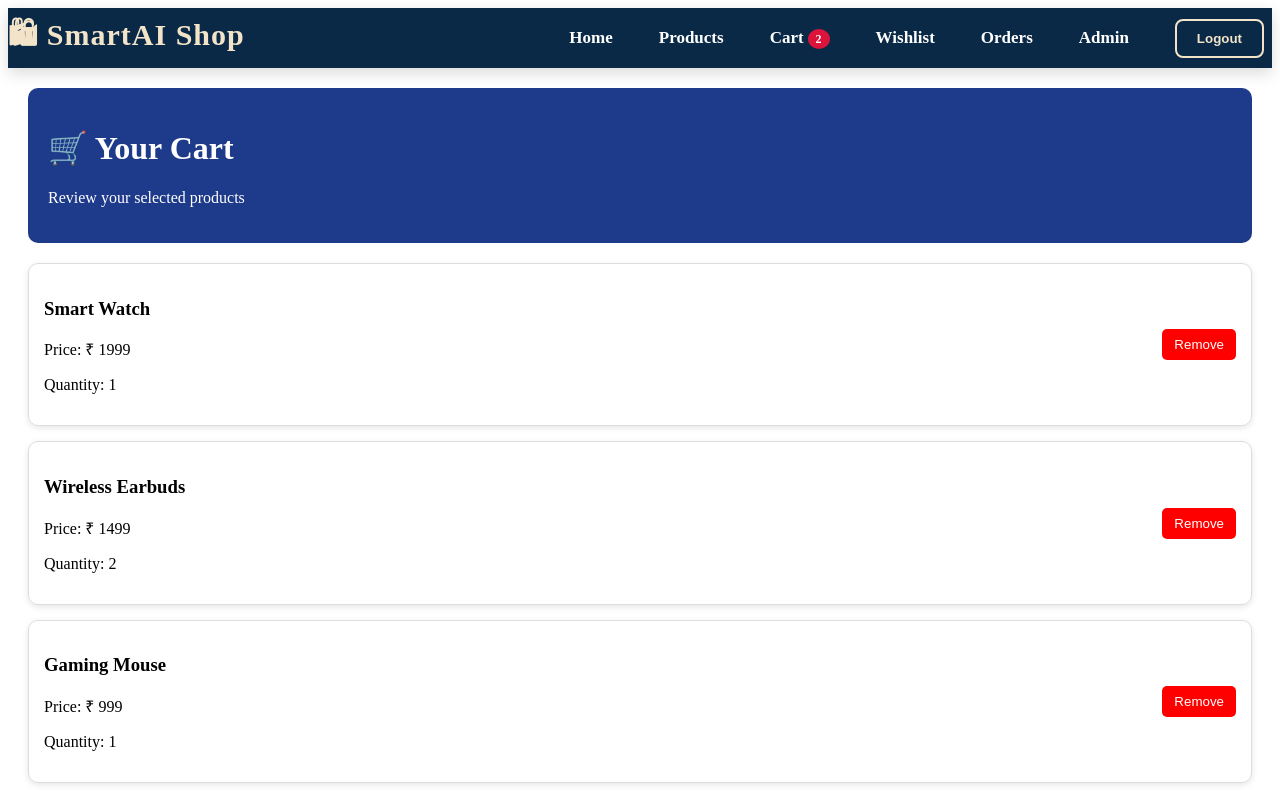
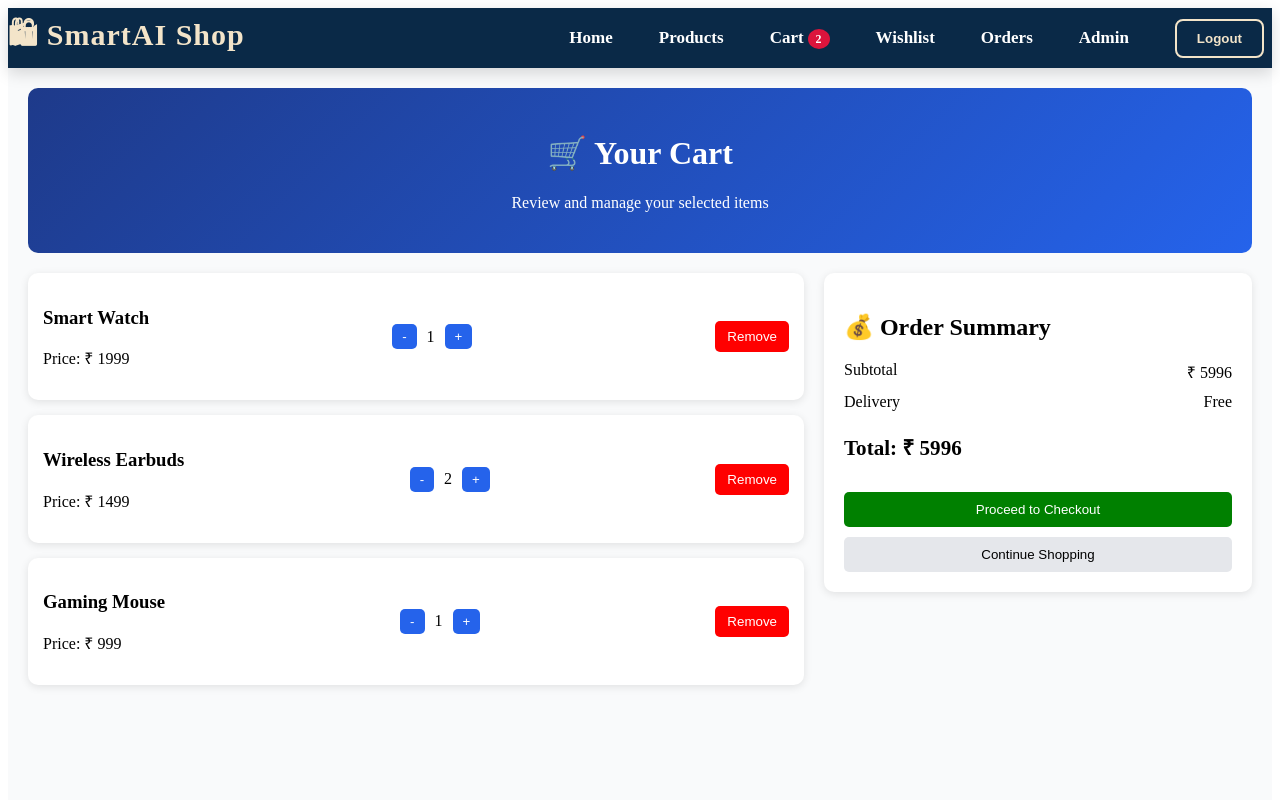
Before and after one commit to pallavinarsinge04/smart_ai_ecommerce, a React (Vite) app in the folder client/: page /cart in a window 1280 px wide. Shown: the top 800 px of the page. Built offline with nearby package versions, Linux system fonts and the light colour scheme; no server answers.

Commit message:
feat(cart): improve cart UI with quantity control, summary panel, and modern styling

```diff
--- a/client/src/pages/Cart.css
+++ b/client/src/pages/Cart.css
@@ -1,53 +1,123 @@
-.page-container{
-
-max-width:1200px;
-
-margin:40px auto;
-
-padding:35px;
-
-background:white;
-
-border-radius:20px;
-
-box-shadow:0 10px 25px rgba(0,0,0,.08);
-
+.cart-container {
+  padding: 20px;
+  background: #f9fafb;
+  min-height: 100vh;
 }
 
-.page-title{
-
-font-size:42px;
-
-margin-bottom:30px;
-
-color:#0A2947;
-
-text-align:center;
-
+/* HEADER */
+.cart-header {
+  background: linear-gradient(135deg, #1e3a8a, #2563eb);
+  color: white;
+  padding: 25px;
+  border-radius: 10px;
+  text-align: center;
 }
 
-.item{
-
-display:flex;
-
-justify-content:space-between;
-
-align-items:center;
-
-padding:20px;
-
-border-bottom:1px solid #eee;
-
+/* EMPTY CART */
+.empty-cart {
+  text-align: center;
+  margin-top: 50px;
+  padding: 40px;
+  background: white;
+  border-radius: 10px;
 }
 
-.item button{
+/* LAYOUT */
+.cart-layout {
+  display: flex;
+  gap: 20px;
+  margin-top: 20px;
+}
 
-background:#8B5E3C;
+/* ITEMS */
+.cart-items {
+  flex: 2;
+  display: flex;
+  flex-direction: column;
+  gap: 15px;
+}
 
-color:white;
+/* CARD */
+.cart-card {
+  display: flex;
+  justify-content: space-between;
+  align-items: center;
+  background: white;
+  padding: 15px;
+  border-radius: 10px;
+  box-shadow: 0 2px 8px rgba(0,0,0,0.1);
+  transition: 0.3s;
+}
 
-padding:10px 20px;
+.cart-card:hover {
+  transform: scale(1.02);
+}
 
-border-radius:8px;
+/* QTY */
+.qty-controls {
+  display: flex;
+  align-items: center;
+  gap: 10px;
+}
 
+.qty-controls button {
+  padding: 5px 10px;
+  border: none;
+  background: #2563eb;
+  color: white;
+  border-radius: 5px;
+  cursor: pointer;
 }
+
+/* REMOVE */
+.remove-btn {
+  background: red;
+  color: white;
+  border: none;
+  padding: 8px 12px;
+  border-radius: 5px;
+  cursor: pointer;
+}
+
+/* SUMMARY */
+.cart-summary {
+  flex: 1;
+  background: white;
+  padding: 20px;
+  border-radius: 10px;
+  height: fit-content;
+  box-shadow: 0 2px 8px rgba(0,0,0,0.1);
+}
+
+.summary-row {
+  display: flex;
+  justify-content: space-between;
+  margin: 10px 0;
+}
+
+.summary-total {
+  margin-top: 15px;
+  font-size: 18px;
+}
+
+/* BUTTONS */
+.checkout-btn {
+  width: 100%;
+  padding: 10px;
+  background: green;
+  color: white;
+  border: none;
+  border-radius: 5px;
+  margin-top: 10px;
+  cursor: pointer;
+}
+
+.continue-btn {
+  width: 100%;
+  padding: 10px;
+  background: #e5e7eb;
+  border: none;
+  border-radius: 5px;
+  margin-top: 10px;
+  cursor: pointer;
+}
--- a/client/src/pages/Cart.jsx
+++ b/client/src/pages/Cart.jsx
@@ -1,11 +1,11 @@
 import { useState, useEffect } from "react";
 import Navbar from "../components/Navbar";
+import "./Cart.css";
 
 function Cart() {
   const [cartItems, setCartItems] = useState([]);
 
   useEffect(() => {
-    // dummy cart data (later replace with Redux / Context / API)
     setCartItems([
       { id: 1, name: "Smart Watch", price: 1999, qty: 1 },
       { id: 2, name: "Wireless Earbuds", price: 1499, qty: 2 },
@@ -13,12 +13,28 @@ function Cart() {
     ]);
   }, []);
 
-  // remove item
   const removeItem = (id) => {
     setCartItems(cartItems.filter((item) => item.id !== id));
   };
 
-  // total price
+  const increaseQty = (id) => {
+    setCartItems(
+      cartItems.map((item) =>
+        item.id === id ? { ...item, qty: item.qty + 1 } : item
+      )
+    );
+  };
+
+  const decreaseQty = (id) => {
+    setCartItems(
+      cartItems.map((item) =>
+        item.id === id && item.qty > 1
+          ? { ...item, qty: item.qty - 1 }
+          : item
+      )
+    );
+  };
+
   const total = cartItems.reduce(
     (acc, item) => acc + item.price * item.qty,
     0
@@ -26,99 +42,87 @@ function Cart() {
 
   return (
     <div>
-      {/* NAVBAR */}
       <Navbar />
 
-      <div style={{ padding: "20px" }}>
+      <div className="cart-container">
 
         {/* HEADER */}
-        <div style={{
-          background: "#1E3A8A",
-          color: "white",
-          padding: "20px",
-          borderRadius: "10px"
-        }}>
+        <div className="cart-header">
           <h1>🛒 Your Cart</h1>
-          <p>Review your selected products</p>
+          <p>Review and manage your selected items</p>
         </div>
 
-        {/* CART CONTENT */}
-        <div style={{ marginTop: "20px" }}>
+        {/* EMPTY CART */}
+        {cartItems.length === 0 ? (
+          <div className="empty-cart">
+            <h2>Your cart is empty 😢</h2>
+            <p>Start adding amazing products!</p>
+          </div>
+        ) : (
+          <div className="cart-layout">
 
-          {cartItems.length === 0 ? (
-            <h3>Your cart is empty 😢</h3>
-          ) : (
-            <div style={{ display: "flex", flexDirection: "column", gap: "15px" }}>
+            {/* LEFT SIDE - ITEMS */}
+            <div className="cart-items">
 
               {cartItems.map((item) => (
-                <div
-                  key={item.id}
-                  style={{
-                    display: "flex",
-                    justifyContent: "space-between",
-                    alignItems: "center",
-                    border: "1px solid #ddd",
-                    padding: "15px",
-                    borderRadius: "10px",
-                    boxShadow: "0 2px 6px rgba(0,0,0,0.1)"
-                  }}
-                >
+                <div className="cart-card" key={item.id}>
 
-                  {/* ITEM INFO */}
-                  <div>
+                  <div className="cart-info">
                     <h3>{item.name}</h3>
                     <p>Price: ₹ {item.price}</p>
-                    <p>Quantity: {item.qty}</p>
                   </div>
 
-                  {/* ACTIONS */}
-                  <div>
+                  {/* QUANTITY */}
+                  <div className="qty-controls">
+                    <button onClick={() => decreaseQty(item.id)}>-</button>
+                    <span>{item.qty}</span>
+                    <button onClick={() => increaseQty(item.id)}>+</button>
+                  </div>
+
+                  {/* REMOVE */}
                   <button
+                    className="remove-btn"
                     onClick={() => removeItem(item.id)}
-                      style={{
-                        padding: "8px 12px",
-                        background: "red",
-                        color: "white",
-                        border: "none",
-                        cursor: "pointer",
-                        borderRadius: "5px"
-                      }}
                   >
                     Remove
                   </button>
-                  </div>
 
                 </div>
               ))}
 
-              {/* TOTAL SECTION */}
-              <div style={{
-                marginTop: "20px",
-                padding: "15px",
-                background: "#f5f5f5",
-                borderRadius: "10px"
-              }}>
-                <h2>Total: ₹ {total}</h2>
+            </div>
 
-                <button
-                  style={{
-                    marginTop: "10px",
-                    padding: "10px 15px",
-                    background: "green",
-                    color: "white",
-                    border: "none",
-                    cursor: "pointer",
-                    borderRadius: "5px"
-                  }}
-                >
+            {/* RIGHT SIDE - SUMMARY */}
+            <div className="cart-summary">
+
+              <h2>💰 Order Summary</h2>
+
+              <div className="summary-row">
+                <span>Subtotal</span>
+                <span>₹ {total}</span>
+              </div>
+
+              <div className="summary-row">
+                <span>Delivery</span>
+                <span>Free</span>
+              </div>
+
+              <div className="summary-total">
+                <h3>Total: ₹ {total}</h3>
+              </div>
+
+              <button className="checkout-btn">
                 Proceed to Checkout
               </button>
+
+              <button className="continue-btn">
+                Continue Shopping
+              </button>
+
             </div>
 
           </div>
         )}
-
-        </div>
       </div>
     </div>
   );
```
Lines whose indentation alone changed are shown as unchanged.
